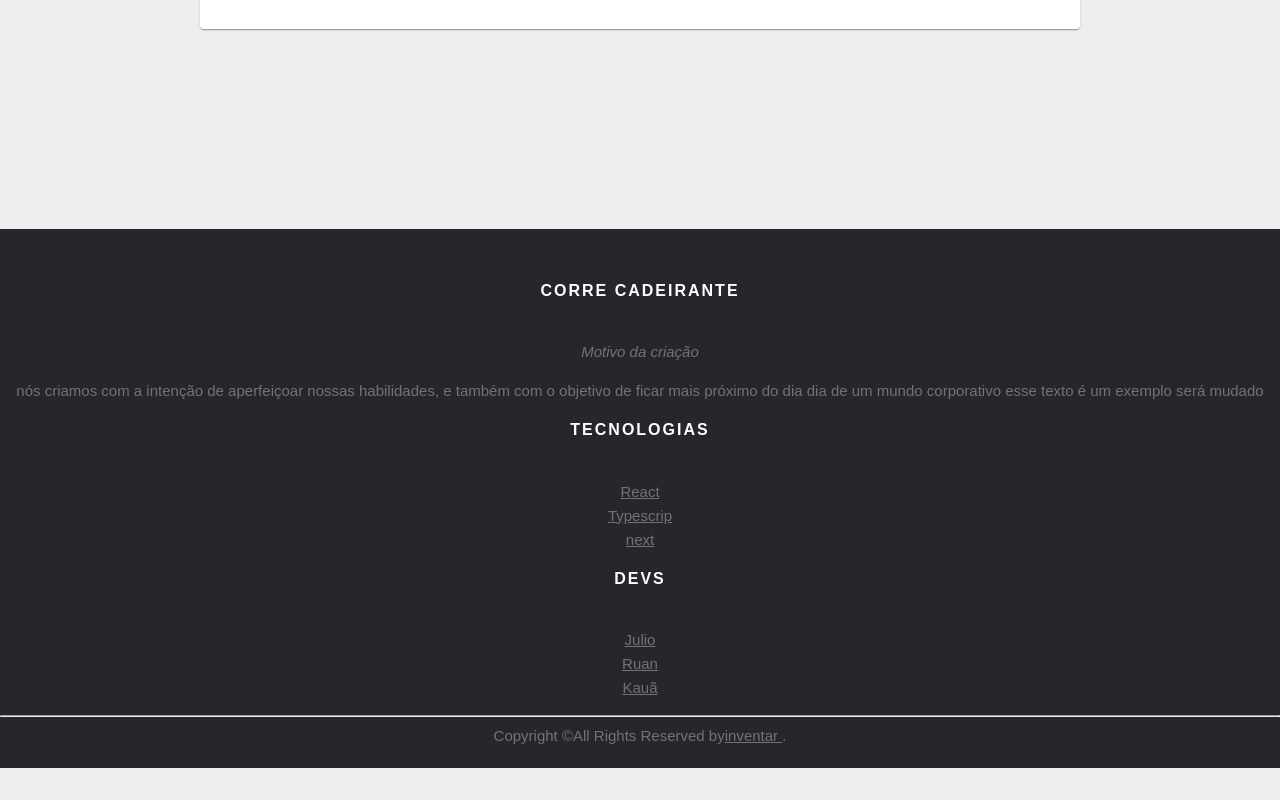
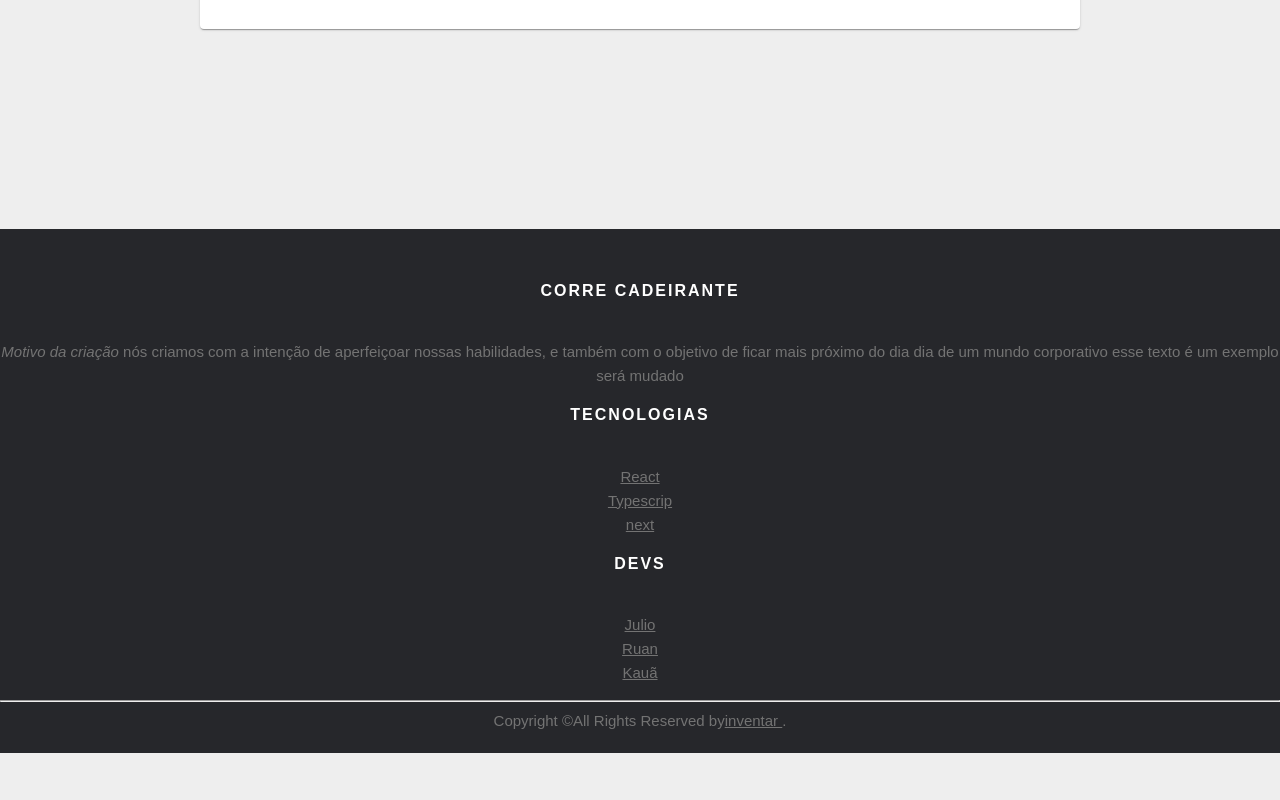
Before and after one commit to RuanF7/next-fipe, a Next.js app: page / in a window 1280 px wide. Shown: the part 907-1707 px from the top of the page. Built offline with nearby package versions, Linux system fonts and the light colour scheme.

Commit message:
removendo <p>

```diff
--- a/src/components/Footer/index.tsx
+++ b/src/components/Footer/index.tsx
@@ -8,7 +8,7 @@ function Footer() {
         <div className="row">
           <div className="col-sm-12 col-md-6">
             <h6>corre cadeirante</h6>
-            <p className="text-justify"> <i> Motivo da criação </i> <p>nós criamos com a intenção de aperfeiçoar nossas habilidades, e também com o objetivo de ficar mais próximo do dia dia de um mundo corporativo esse texto é um exemplo será mudado </p></p>
+            <p className="text-justify"> <i> Motivo da criação </i> nós criamos com a intenção de aperfeiçoar nossas habilidades, e também com o objetivo de ficar mais próximo do dia dia de um mundo corporativo esse texto é um exemplo será mudado </p>
           </div>
 
           <div className="col-xs-6 col-md-3">
```
